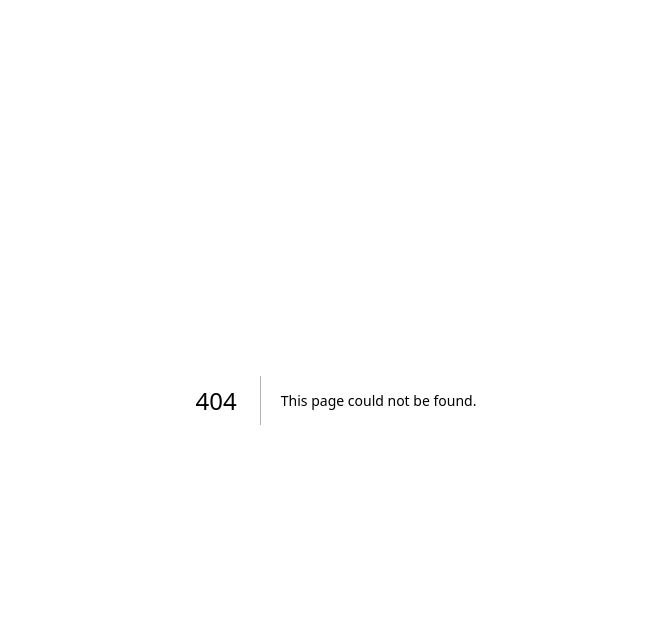
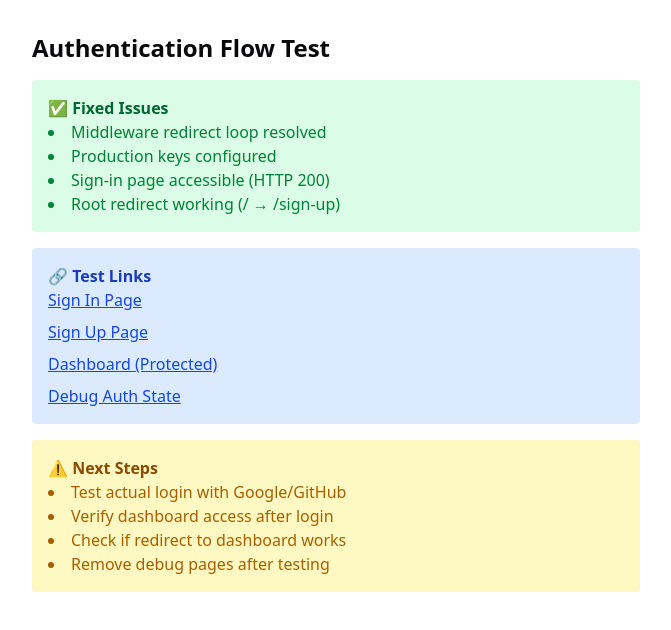
Before and after one commit to kere-hore/split-bill, a Next.js app: page /test-flow in a window 1280 px wide. Before the commit this address had no page. Shown: the top 630 px of the page, without its empty margins (304-975 px from the left). Built offline with nearby package versions, Linux system fonts and the light colour scheme.

Commit message:
chore: test flow

```diff
--- /dev/null
+++ b/src/app/test-flow/page.tsx
@@ -0,0 +1,39 @@
+export default function TestFlow() {
+  return (
+    <div className="p-8 max-w-2xl mx-auto">
+      <h1 className="text-2xl font-bold mb-4">Authentication Flow Test</h1>
+
+      <div className="space-y-4">
+        <div className="p-4 bg-green-100 rounded">
+          <h2 className="font-semibold text-green-800">✅ Fixed Issues</h2>
+          <ul className="list-disc list-inside text-green-700">
+            <li>Middleware redirect loop resolved</li>
+            <li>Production keys configured</li>
+            <li>Sign-in page accessible (HTTP 200)</li>
+            <li>Root redirect working (/ → /sign-up)</li>
+          </ul>
+        </div>
+
+        <div className="p-4 bg-blue-100 rounded">
+          <h2 className="font-semibold text-blue-800">🔗 Test Links</h2>
+          <div className="space-y-2 text-blue-700">
+            <div><a href="/sign-in" className="underline">Sign In Page</a></div>
+            <div><a href="/sign-up" className="underline">Sign Up Page</a></div>
+            <div><a href="/dashboard" className="underline">Dashboard (Protected)</a></div>
+            <div><a href="/debug-auth" className="underline">Debug Auth State</a></div>
+          </div>
+        </div>
+
+        <div className="p-4 bg-yellow-100 rounded">
+          <h2 className="font-semibold text-yellow-800">⚠️ Next Steps</h2>
+          <ul className="list-disc list-inside text-yellow-700">
+            <li>Test actual login with Google/GitHub</li>
+            <li>Verify dashboard access after login</li>
+            <li>Check if redirect to dashboard works</li>
+            <li>Remove debug pages after testing</li>
+          </ul>
+        </div>
+      </div>
+    </div>
+  )
+}
```
Also changed, not shown: 1 other file (tests, documents, lock files or other folders).
